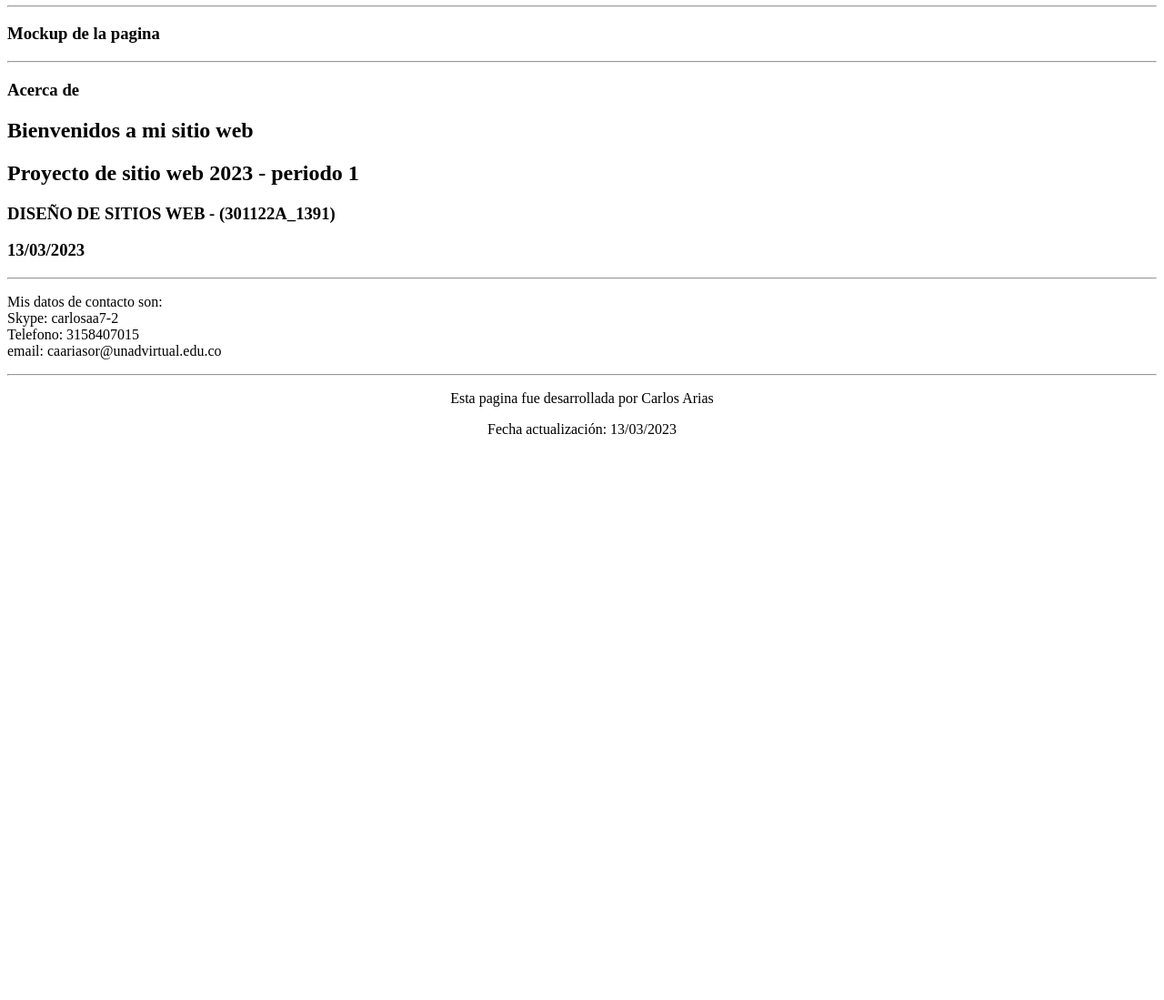
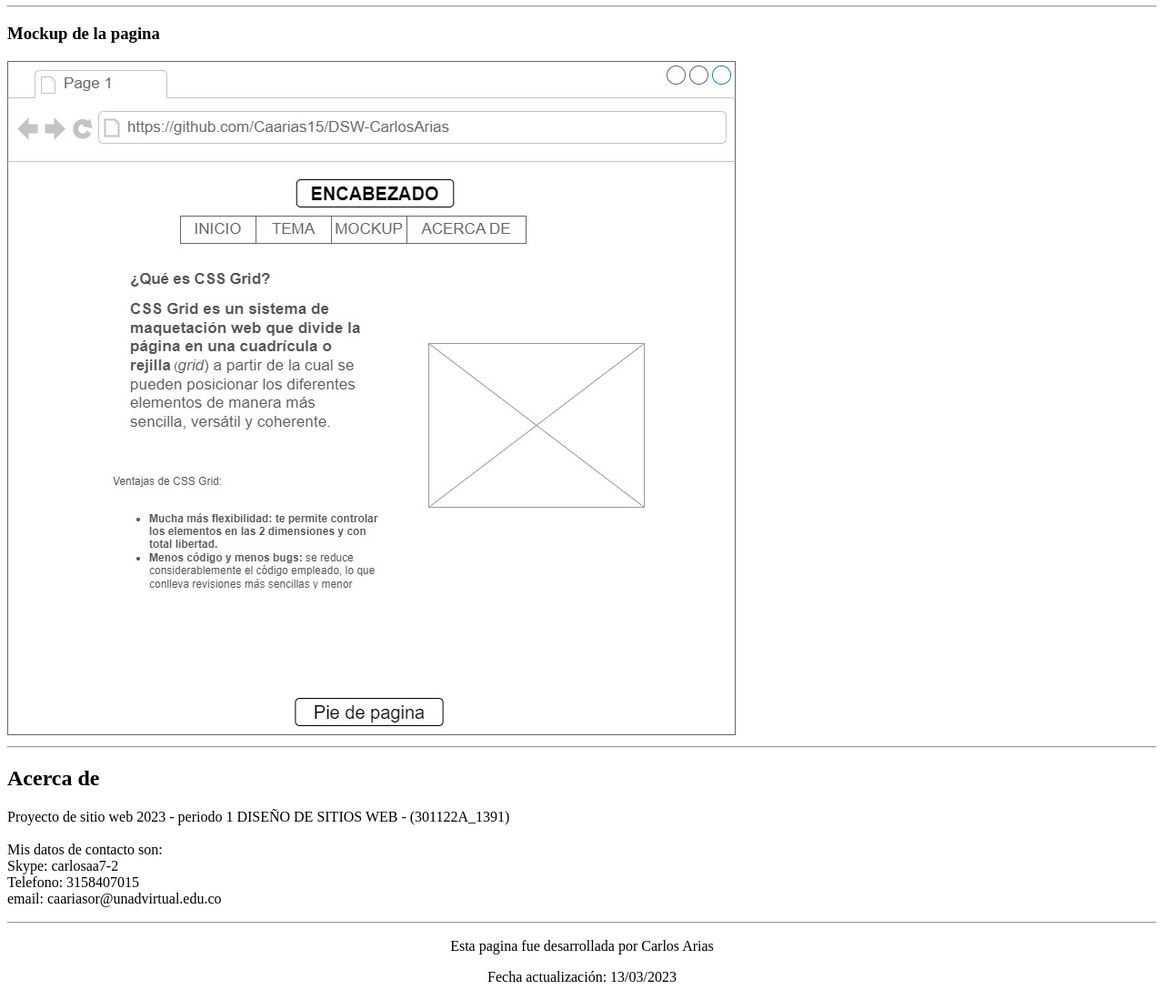
Before and after one commit to Caarias15/DSW-CarlosArias, a plain HTML site: page index.html in a window 1280 px wide. Shown: the part 1340-2439 px from the top of the page at 91% size. Before the commit the page ends 1837 px from the top, so only its background shows below. Drawn offline with Linux system fonts and the light colour scheme.

Commit message:
Update index.html

```diff
--- a/index.html
+++ b/index.html
@@ -38,7 +38,7 @@
         <hr>
         <br>
 
-    <!-- Esta es la seccion del tema seleccionado -->
+        <!-- Esta es la seccion del tema seleccionado -->
 
     </section>
     <a name="Tema"></a>
@@ -110,7 +110,13 @@
     <hr>
     <a name="Mockup"></a>
     <section>
+        <tr align="center">
+            <td style="width: 25%;"></td>
+
+        </tr>
         <h3>Mockup de la pagina</h3>
+        <img src="Imagenes/Mockup.jpg" alt="img_mockup">
+
 
     </section>
     <hr>
@@ -118,13 +124,13 @@
 
     <a name="Acercade"></a>
     <section>
-        <h3> Acerca de </h3>
-        <h2> Bienvenidos a mi sitio web</h2>
-        <h2> Proyecto de sitio web 2023 - periodo 1</h2>
-        <h3> DISEÑO DE SITIOS WEB - (301122A_1391)</h3>
-        <h3> 13/03/2023</h3>
-        <hr>
-        <p> Mis datos de contacto son: <br>
+        <h2> Acerca de </h2>
+        <p>
+            Proyecto de sitio web 2023 - periodo 1
+            DISEÑO DE SITIOS WEB - (301122A_1391)
+            <br>
+            <br>
+            Mis datos de contacto son: <br>
             Skype: carlosaa7-2 <br>
             Telefono: 3158407015 <br>
             email: caariasor@unadvirtual.edu.co
@@ -134,10 +140,10 @@
 
     <!-- Esta es la seccion del pie de pagina -->
     <center>
-    <footer>
-        <p>Esta pagina fue desarrollada por Carlos Arias</p>
-        <p>Fecha actualización: 13/03/2023</p>
-    </footer>
+        <footer>
+            <p>Esta pagina fue desarrollada por Carlos Arias</p>
+            <p>Fecha actualización: 13/03/2023</p>
+        </footer>
     </center>
 
 
```
